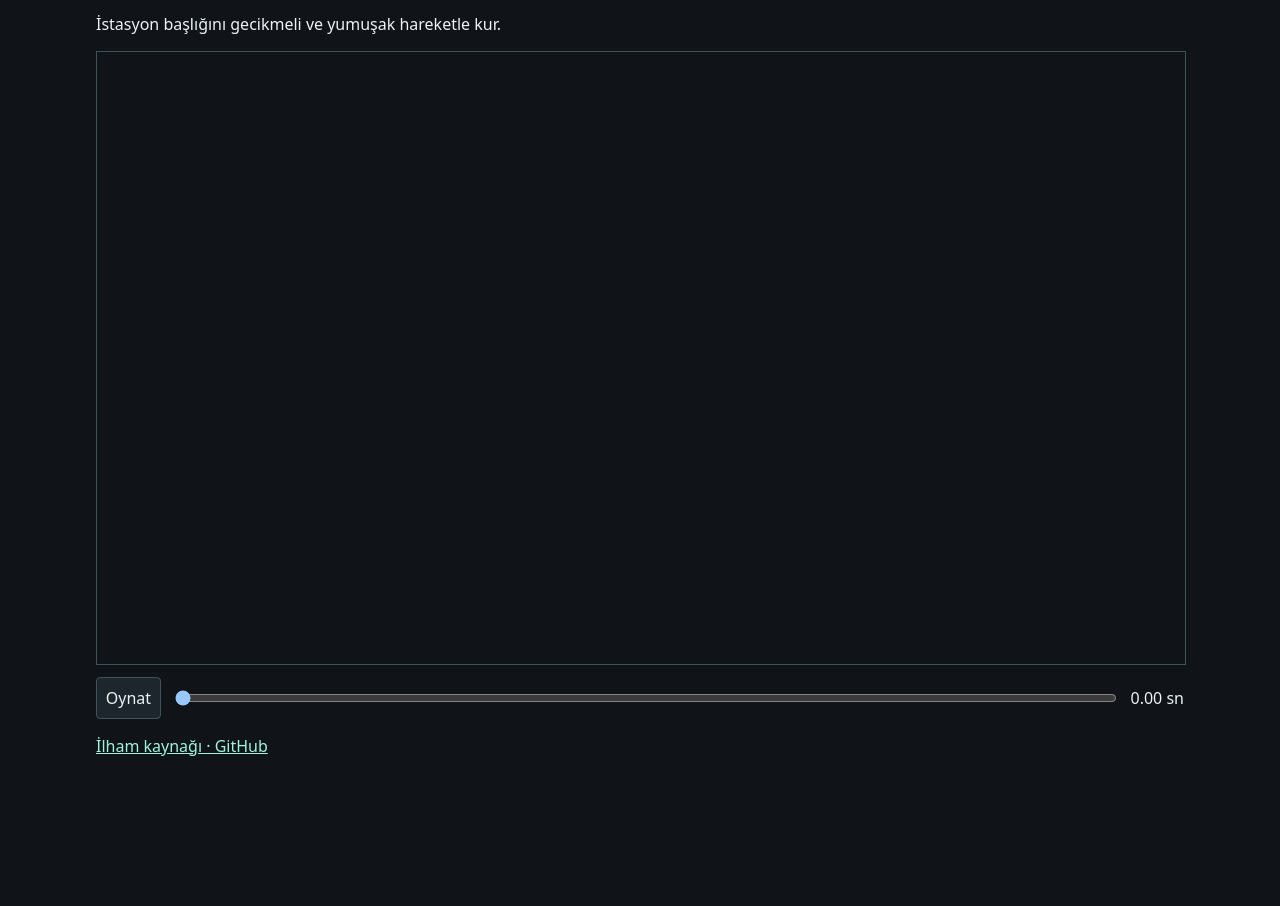
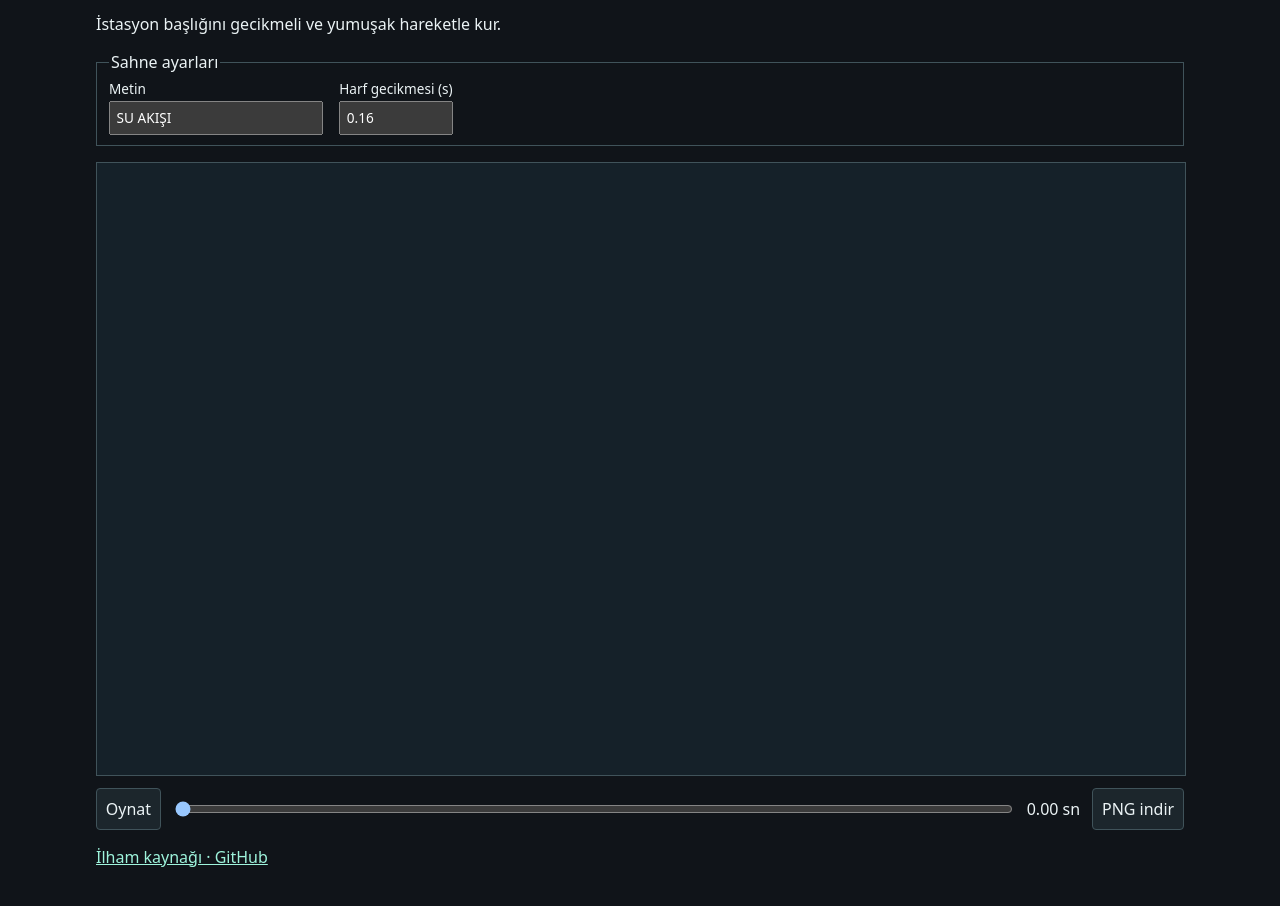
Before and after one commit to omerbek/staggered-flow-type, a plain HTML site: page index.html in a window 1280 px wide. Shown: the part 144-1050 px from the top of the page. Before the commit the page ends 949 px from the top, so only its background shows below. Drawn offline with Linux system fonts and the light colour scheme.

Commit message:
Add configurable animation tools and export

```diff
--- a/index.html
+++ b/index.html
@@ -13,14 +13,22 @@ canvas {display: block; width: 100%; height: auto; border: 1px solid #40535a;}
 input {flex: 1; min-width: 4rem;}
 button {font: inherit; color: inherit; border: 1px solid #40535a; background: #1c262c; border-radius: .25rem; padding: .55rem; text-align: left; cursor: pointer;}
 a {color: #9ef4dc;}
+fieldset {display:flex; flex-wrap:wrap; gap:.75rem 1rem; margin:0 0 1rem; border:1px solid #40535a;}
+fieldset label {display:flex; flex-direction:column; gap:.2rem; font-size:.85rem;}
+fieldset input {font:inherit; max-width:15rem; padding:.35rem;}
+.controls {flex-wrap:wrap;}
 </style>
 </head>
 <body>
 <header><h1>Harf geçişi</h1><p>İstasyon başlığını gecikmeli ve yumuşak hareketle kur.</p></header>
 <main>
 <section>
+<fieldset id="settings"><legend>Sahne ayarları</legend>
+<label for="text">Metin<input id="text" value="SU AKIŞI" type="text" maxlength="18"></label>
+<label for="delay">Harf gecikmesi (s)<input id="delay" value="0.16" type="number" min="0" max="0.35" step="0.01"></label>
+</fieldset>
 <canvas width="720" height="405" aria-label="Seçili hareket deneyinin önizlemesi"></canvas>
-<div class="controls"><button id="play" type="button">Oynat</button><input id="seek" type="range" min="0" max="8" step="0.01" value="0" aria-label="Zaman çizelgesi"><output id="time">0.00 sn</output></div>
+<div class="controls"><button id="play" type="button">Oynat</button><input id="seek" type="range" min="0" max="8" step="0.01" value="0" aria-label="Zaman çizelgesi"><output id="time">0.00 sn</output><button id="save" type="button">PNG indir</button></div>
 <p><a href="https://github.com/greensock/GSAP">İlham kaynağı · GitHub</a></p>
 </section>
 </main>
```
